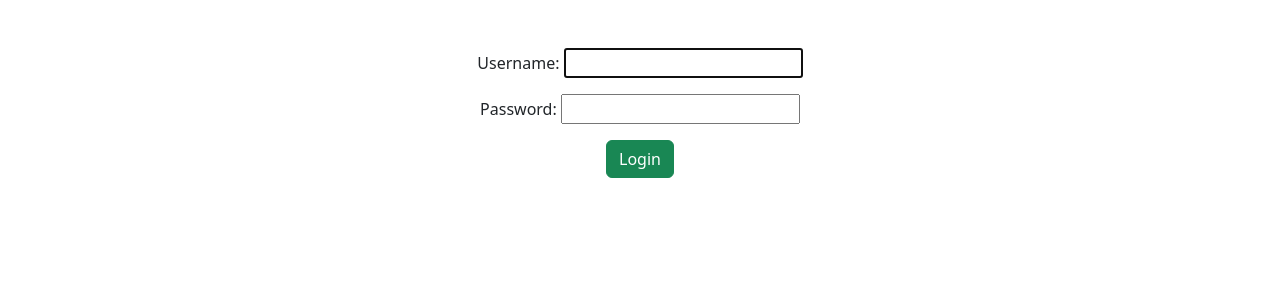
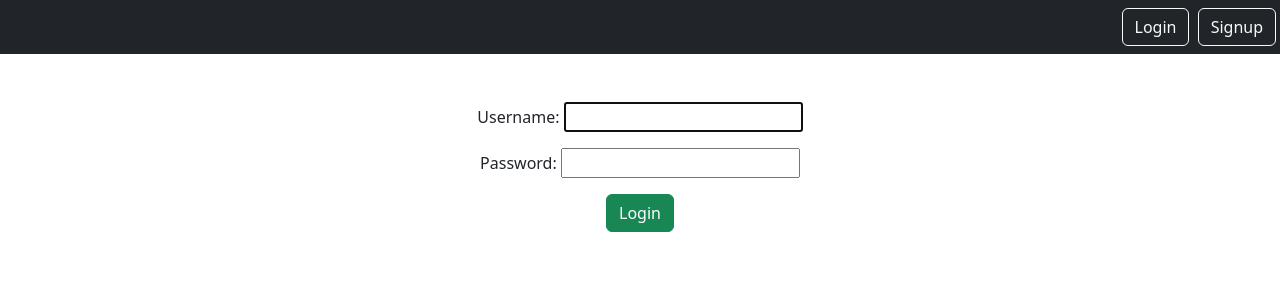
Before and after one commit to reskyramadhandi/smartnotes, a Django app: page /login in a window 1280 px wide. Shown: the top 300 px of the page. Run offline with Django 3.2, Linux system fonts and the light colour scheme.

Commit message:
Create Navbar

```diff
--- a/static/templates/base.html
+++ b/static/templates/base.html
@@ -15,6 +15,18 @@
 </head>
 
 <body>
+    <nav class="navbar navbar-dark bg-dark">
+        <div class="ms-auto">
+            {% if user.is_authenticated %}
+            <a href="{% url 'notes.list' %}" class="btn btn-outline-light me-1">Home</a>
+            <a href="{% url 'notes.new' %}" class="btn btn-outline-light me-1">Create</a>
+            <a href="{% url 'logout' %}" class="btn btn-outline-light me-1">Logout</a>
+            {% else %}
+            <a href="{% url 'login' %}" class="btn btn-outline-light me-1">Login</a>
+            <a href="{% url 'signup' %}" class="btn btn-outline-light me-1">Signup</a>
+            {% endif %}
+        </div>
+    </nav>
     <div class="my-5 text-center container">
         {% block content %}
         {% endblock %}
```
